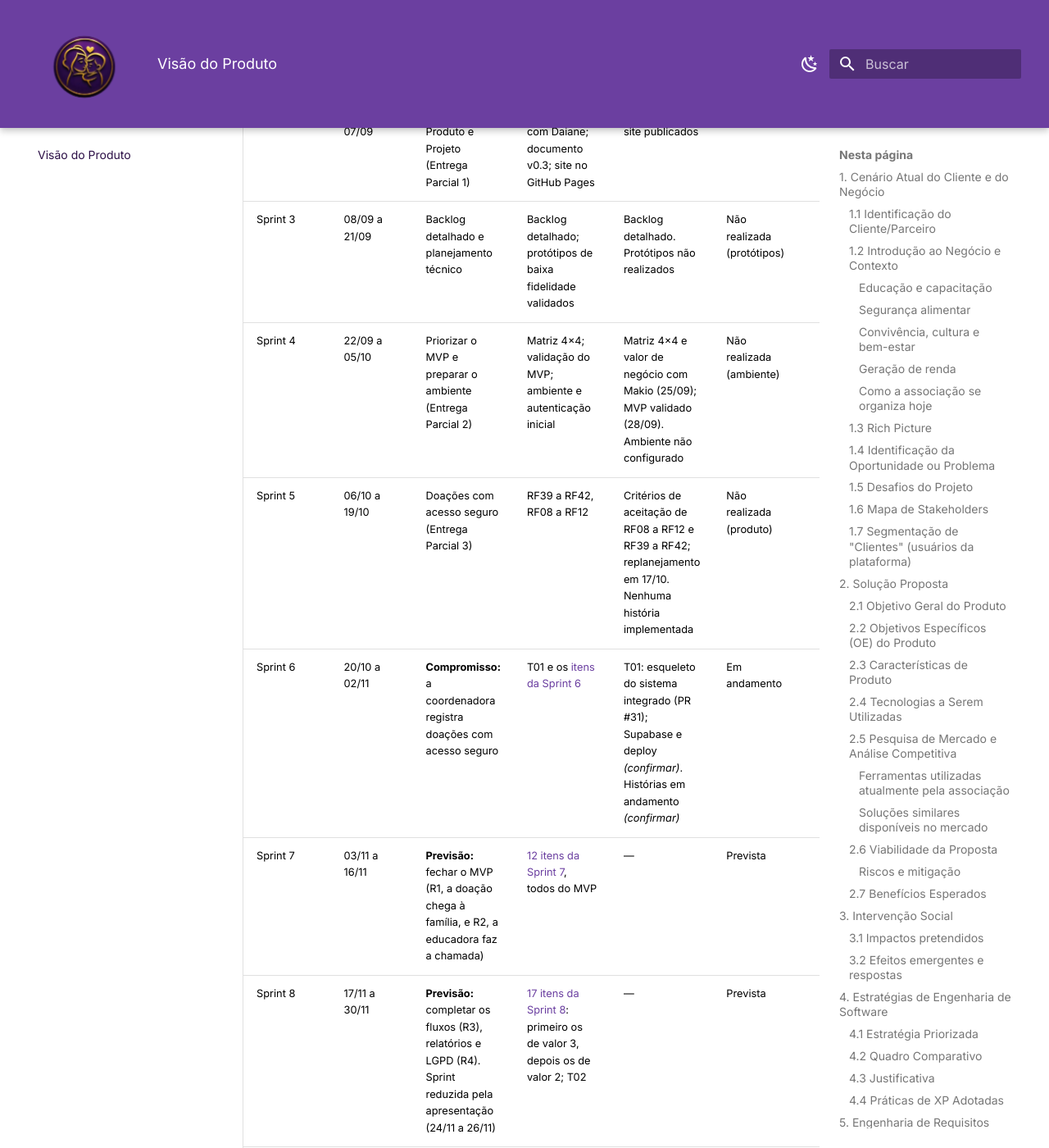
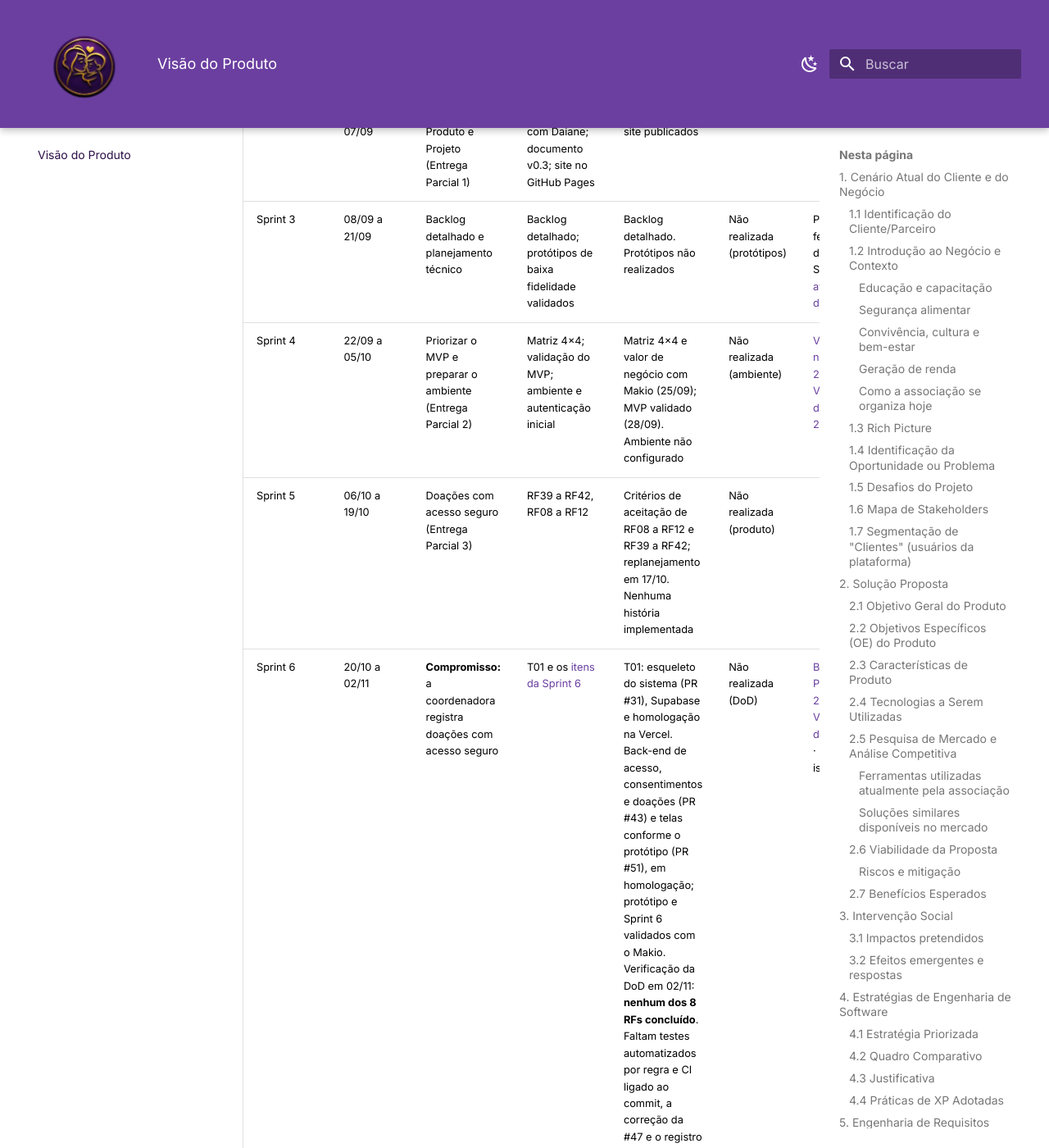
Before and after one commit to mdsreq-fga-unb/REQ-2026.2-T01-MaesGuerreiras, an MkDocs documentation site: the page built from docs/01-visao-produto/index.md, in a window 1280 px wide and 1400 px high, scrolled down 27962 px. Shown: the whole window at 82% size. Built offline with MkDocs 1.6.1 and Material for MkDocs 9.7.7, drawn with Linux system fonts in a browser that asks for light colours; some of the changed text lies outside the part shown.

Commit message:
Atualiza a Sprint 6 no cronograma com o resultado da DoD

```diff
--- a/docs/01-visao-produto/index.md
+++ b/docs/01-visao-produto/index.md
@@ -553,10 +553,10 @@ atividades de Engenharia de Requisitos descritas na seção [5](#5-engenharia-de
 | :--- | :--- | :--- | :--- | :--- | :--- | :--- |
 | Sprint 1 | 11/08 a 24/08 | Conhecer o cliente e o negócio | Entrevistas com Makio e Daiane; proposta v0.1 | Entrevistas e proposta realizadas *(confirmar)* | Concluída | |
 | Sprint 2 | 25/08 a 07/09 | Visão do Produto e Projeto (Entrega Parcial 1) | Questionário com Daiane; documento v0.3; site no GitHub Pages | Documento e site publicados | Concluída | |
-| Sprint 3 | 08/09 a 21/09 | Backlog detalhado e planejamento técnico | Backlog detalhado; protótipos de baixa fidelidade validados | Backlog detalhado. Protótipos não realizados | Não realizada (protótipos) | |
-| Sprint 4 | 22/09 a 05/10 | Priorizar o MVP e preparar o ambiente (Entrega Parcial 2) | Matriz 4x4; validação do MVP; ambiente e autenticação inicial | Matriz 4x4 e valor de negócio com Makio (25/09); MVP validado (28/09). Ambiente não configurado | Não realizada (ambiente) | |
+| Sprint 3 | 08/09 a 21/09 | Backlog detalhado e planejamento técnico | Backlog detalhado; protótipos de baixa fidelidade validados | Backlog detalhado. Protótipos não realizados | Não realizada (protótipos) | Protótipos feitos depois, na Sprint 6: [avaliação de 26/10](../00-evidencias/index.md#avaliacao-do-prototipo-26102026) |
+| Sprint 4 | 22/09 a 05/10 | Priorizar o MVP e preparar o ambiente (Entrega Parcial 2) | Matriz 4x4; validação do MVP; ambiente e autenticação inicial | Matriz 4x4 e valor de negócio com Makio (25/09); MVP validado (28/09). Ambiente não configurado | Não realizada (ambiente) | [Valor de negócio, 25/09](../00-evidencias/index.md#avaliacao-do-valor-de-negocio-25092026) · [Validação do MVP, 28/09](../00-evidencias/index.md#validacao-do-mvp-28092026) |
 | Sprint 5 | 06/10 a 19/10 | Doações com acesso seguro (Entrega Parcial 3) | RF39 a RF42, RF08 a RF12 | Critérios de aceitação de RF08 a RF12 e RF39 a RF42; replanejamento em 17/10. Nenhuma história implementada | Não realizada (produto) | |
-| Sprint 6 | 20/10 a 02/11 | **Compromisso:** a coordenadora registra doações com acesso seguro | T01 e os [itens da Sprint 6](../08-requisitos/index.md#sprint-6) | T01: esqueleto do sistema integrado (PR #31); Supabase e deploy *(confirmar)*. Histórias em andamento *(confirmar)* | Em andamento | |
+| Sprint 6 | 20/10 a 02/11 | **Compromisso:** a coordenadora registra doações com acesso seguro | T01 e os [itens da Sprint 6](../08-requisitos/index.md#sprint-6) | T01: esqueleto do sistema (PR #31), Supabase e homologação na Vercel. Back-end de acesso, consentimentos e doações (PR #43) e telas conforme o protótipo (PR #51), em homologação; protótipo e Sprint 6 validados com o Makio. Verificação da DoD em 02/11: **nenhum dos 8 RFs concluído**. Faltam testes automatizados por regra e CI ligado ao commit, a correção da #47 e o registro de doação pela coordenadora sem ajuda. Os 8 RFs seguem em andamento na Sprint 7 | Não realizada (DoD) | [Back-end](../00-evidencias/index.md#sprint-6-back-end-de-acesso-consentimentos-e-doacoes-issue-33) · [Protótipo, 26/10](../00-evidencias/index.md#avaliacao-do-prototipo-26102026) · [Validação da Sprint 6](../00-evidencias/index.md#validacao-da-sprint-6-com-makio) · DoD na issue #35 |
 | Sprint 7 | 03/11 a 16/11 | **Previsão:** fechar o MVP (R1, a doação chega à família, e R2, a educadora faz a chamada) | [12 itens da Sprint 7](../08-requisitos/index.md#sprint-7), todos do MVP | — | Prevista | |
 | Sprint 8 | 17/11 a 30/11 | **Previsão:** completar os fluxos (R3), relatórios e LGPD (R4). Sprint reduzida pela apresentação (24/11 a 26/11) | [17 itens da Sprint 8](../08-requisitos/index.md#sprint-8): primeiro os de valor 3, depois os de valor 2; T02 | — | Prevista | |
 | Fechamento | 01/12 a 10/12 | Homologar e transferir o sistema ([6.5](#65-fechamento-minimo-e-adicional)) | Mínimo: homologação, T03, T04. Adicional: [6 itens de valor 2](../08-requisitos/index.md#sprint-fechamento) | — | Prevista | |
@@ -565,7 +565,7 @@ atividades de Engenharia de Requisitos descritas na seção [5](#5-engenharia-de
 
 | Período | RFs previstos | Acumulado | Realizado (DoD) |
 | :--- | :---: | :---: | :---: |
-| Sprint 6 | 8 + T01 | 8 de 43 | |
+| Sprint 6 | 8 + T01 | 8 de 43 | T01 e 0 RFs (verificação de 02/11) |
 | Sprint 7 | 12 (MVP completo) | 20 de 43 | |
 | Sprint 8 | 17 | 37 de 43 | |
 | Fechamento (adicional) | até 6 | 43 de 43 | |
@@ -578,6 +578,11 @@ ainda não tem velocidade medida.
 Se o realizado de uma sprint ficar abaixo do previsto, os itens do fim da ordem do catálogo (valor 2:
 relatórios de frequência, painel, histórico de alterações e portal) são comunicados ao professor e ao
 cliente na mesma revisão.
+
+!!! warning "Sprint 6 abaixo do previsto"
+    Os 8 RFs da Sprint 6 foram implementados e estão em homologação, mas nenhum passou na DoD até
+    02/11. Eles seguem na Sprint 7, junto com os 12 previstos para ela. O efeito sobre os itens de valor 2
+    do fim da ordem é avaliado na revisão da Sprint 7.
 
 ### 6.4 Portão de liberação para uso real
 
```
Also changed, not shown: docs/14-historico/index.md (+1 -0 lines).
